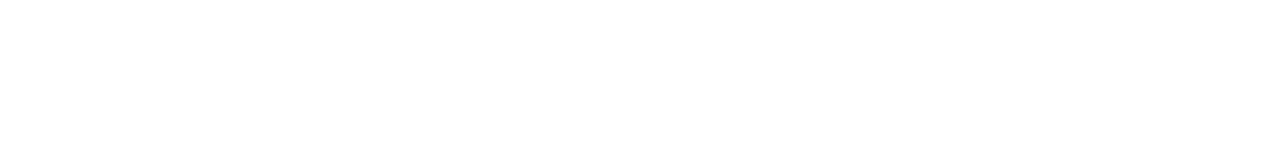
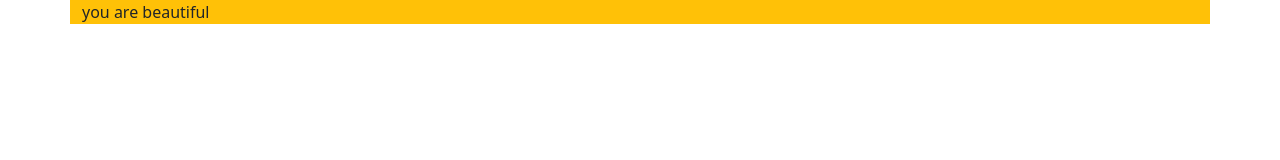
Before and after one commit to askdebb/Task-Planner-App, a plain HTML site: page index.html in a window 1280 px wide. Drawn offline with nearby package versions, Linux system fonts and the light colour scheme.

Commit message:
I have create victoria branch

```diff
--- a/index.html
+++ b/index.html
@@ -10,7 +10,9 @@
     <link href="https://cdn.jsdelivr.net/npm/bootstrap@5.3.3/dist/css/bootstrap.min.css" rel="stylesheet" integrity="sha384-QWTKZyjpPEjISv5WaRU9OFeRpok6YctnYmDr5pNlyT2bRjXh0JMhjY6hW+ALEwIH" crossorigin="anonymous">
 </head>
 <body>
-
+    <div class="container bg-warning">
+        you are beautiful
+      </div>
 
     <script src="https://cdn.jsdelivr.net/npm/bootstrap@5.3.3/dist/js/bootstrap.bundle.min.js" integrity="sha384-YvpcrYf0tY3lHB60NNkmXc5s9fDVZLESaAA55NDzOxhy9GkcIdslK1eN7N6jIeHz" crossorigin="anonymous"></script>
 
```
